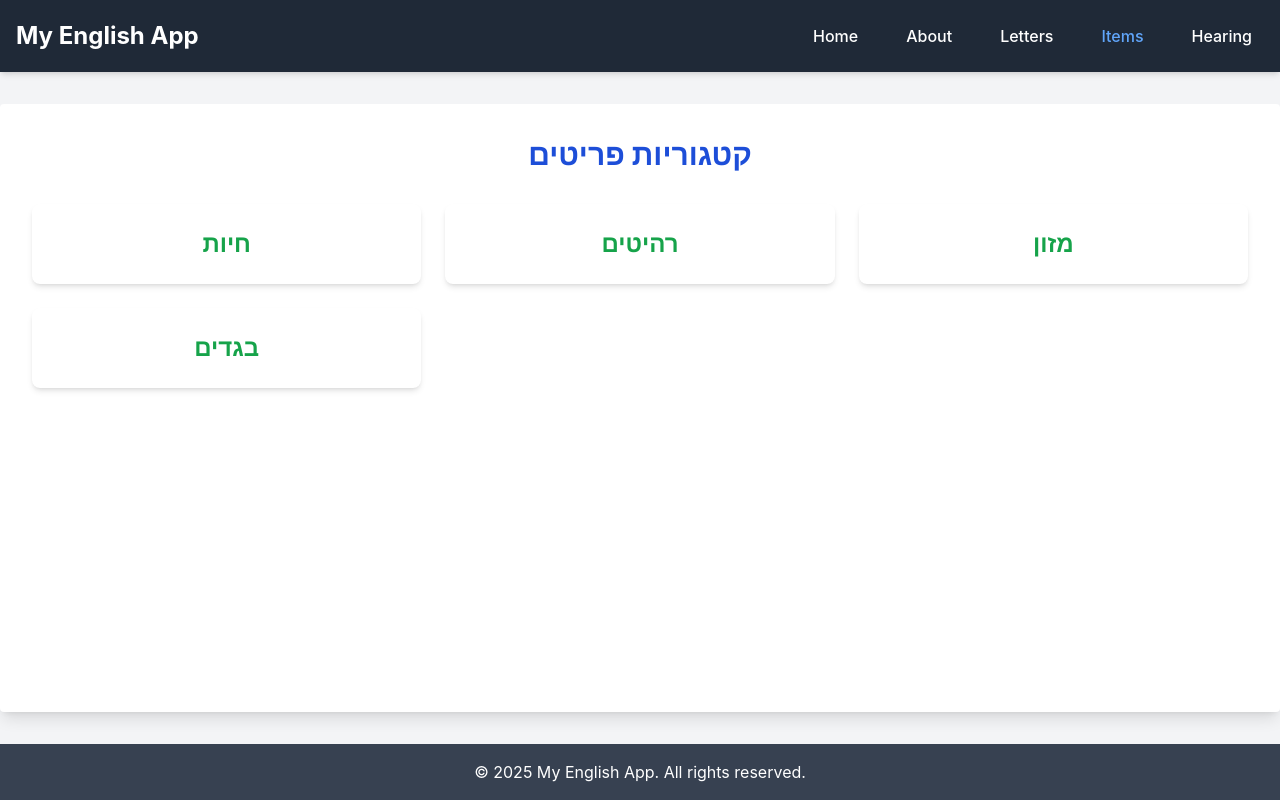
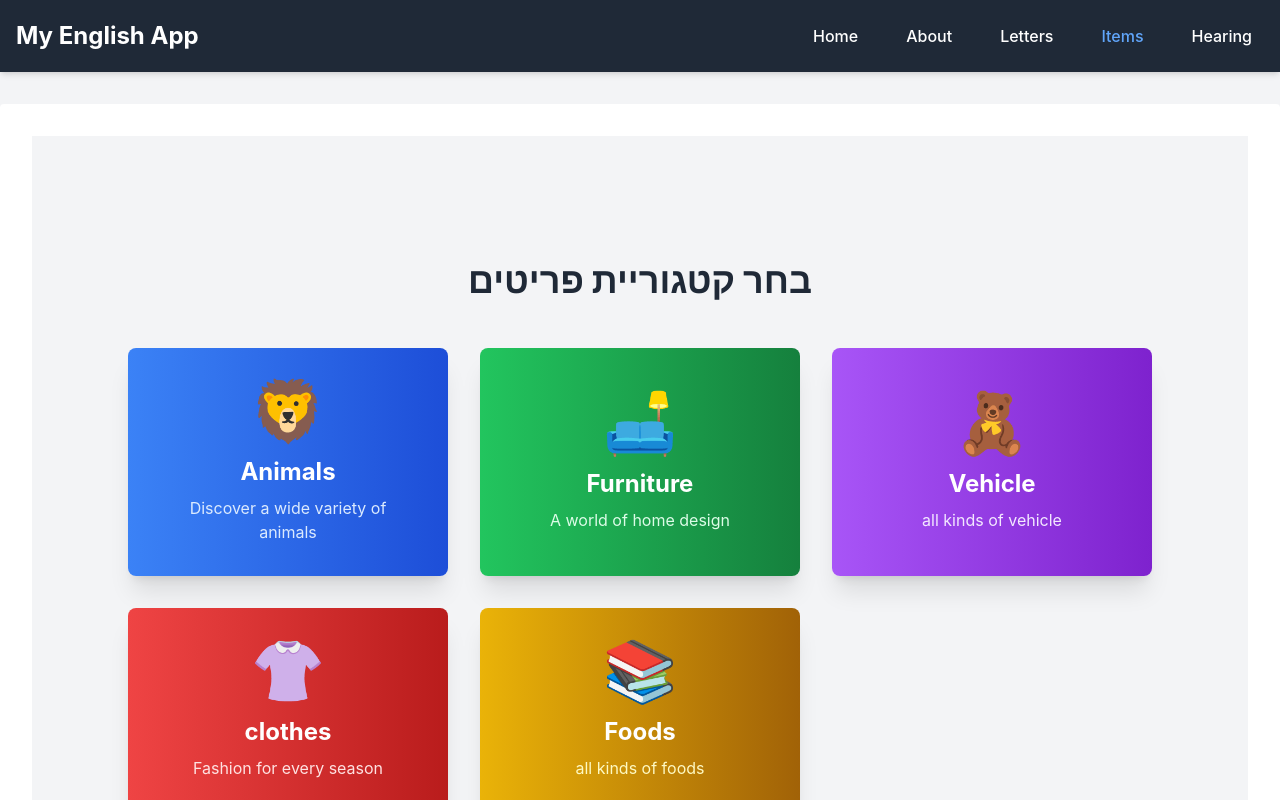
Before and after one commit to EmanuelTiran/English, a React (Create React App) app: page /Items in a window 1280 px wide. Shown: the top 800 px of the page. Built offline with nearby package versions, Linux system fonts and the light colour scheme.

Commit message:
first commit

```diff
--- a/src/components/Items.jsx
+++ b/src/components/Items.jsx
@@ -3,24 +3,79 @@ import { Link } from 'react-router-dom'; // נניח שאתה משתמש ב-reac
 
 const Items = () => {
   const categories = [
-    { name: 'חיות', path: '/animals' },
-    { name: 'רהיטים', path: '/furniture' },
-    { name: 'מזון', path: '/toys' },
-    { name: 'בגדים', path: '/clothes' },
+    {
+      name: 'Animals',
+      path: '/Animal1',
+      emoji: '🦁',
+      description: 'Discover a wide variety of animals',
+      gradientFrom: 'from-blue-500',
+      gradientTo: 'to-blue-700',
+      hoverFrom: 'hover:from-blue-600',
+      hoverTo: 'hover:to-blue-800',
+      textColor: 'text-blue-100'
+    },
+    {
+      name: 'Furniture',
+      path: '/furniture',
+      emoji: '🛋️',
+      description: 'A world of home design',
+      gradientFrom: 'from-green-500',
+      gradientTo: 'to-green-700',
+      hoverFrom: 'hover:from-green-600',
+      hoverTo: 'hover:to-green-800',
+      textColor: 'text-green-100'
+    },
+    {
+      name: 'Vehicle',
+      path: '/Vehicle',
+      emoji: '🧸',
+      description: 'all kinds of vehicle',
+      gradientFrom: 'from-purple-500',
+      gradientTo: 'to-purple-700',
+      hoverFrom: 'hover:from-purple-600',
+      hoverTo: 'hover:to-purple-800',
+      textColor: 'text-purple-100'
+    },
+    {
+      name: 'clothes',
+      path: '/Clothes',
+      emoji: '👚',
+      description: 'Fashion for every season',
+      gradientFrom: 'from-red-500',
+      gradientTo: 'to-red-700',
+      hoverFrom: 'hover:from-red-600',
+      hoverTo: 'hover:to-red-800',
+      textColor: 'text-red-100'
+    },
+    {
+      name: 'Foods',
+      path: '/Foods',
+      emoji: '📚',
+      description: 'all kinds of foods',
+      gradientFrom: 'from-yellow-500',
+      gradientTo: 'to-yellow-700',
+      hoverFrom: 'hover:from-yellow-600',
+      hoverTo: 'hover:to-yellow-800',
+      textColor: 'text-yellow-100'
+    },
   ];
 
   return (
-    <div className="items-container">
-      <h2 className="text-3xl font-bold text-center text-blue-700 mb-8">קטגוריות פריטים</h2>
-      <ul className="grid grid-cols-1 md:grid-cols-2 lg:grid-cols-3 gap-6">
+    <div className="flex flex-col items-center justify-center min-h-screen bg-gray-100 p-6">
+      <h1 className="text-4xl font-extrabold text-gray-800 mb-12">בחר קטגוריית פריטים</h1>
+      <div className="grid grid-cols-1 md:grid-cols-3 gap-8 max-w-5xl w-full">
         {categories.map((category) => (
-          <li key={category.name} className="bg-white rounded-lg shadow-md p-6 transform transition duration-300 hover:scale-105 hover:shadow-lg">
-            <Link to={category.path} className="block text-center text-2xl font-semibold text-green-600 hover:text-green-800">
-              {category.name}
-            </Link>
-          </li>
+          <Link
+            key={category.name}
+            to={category.path}
+            className={`bg-gradient-to-r ${category.gradientFrom} ${category.gradientTo} text-white rounded-lg shadow-xl p-8 flex flex-col items-center justify-center text-center transform transition-transform duration-300 hover:scale-105 ${category.hoverFrom} ${category.hoverTo}`}
+          >
+            <span className="text-6xl mb-4">{category.emoji}</span>
+            <h2 className="text-2xl font-bold mb-2">{category.name}</h2>
+            <p className={category.textColor}>{category.description}</p>
+          </Link>
         ))}
-      </ul>
+      </div>
     </div>
   );
 };
--- a/src/components/LettersHome.jsx
+++ b/src/components/LettersHome.jsx
@@ -1,83 +1,39 @@
-import React from 'react';
-import { Link } from 'react-router-dom'; // נניח שאתה משתמש ב-react-router-dom לניווט
+// components/LettersHome.js
+import React from "react";
+import { Link } from "react-router-dom"; // ודא שיש לך את react-router-dom מותקן
 
-const Items = () => {
-  const categories = [
-    {
-      name: 'Animals',
-      path: '/Animal1',
-      emoji: '🦁',
-      description: 'Discover a wide variety of animals',
-      gradientFrom: 'from-blue-500',
-      gradientTo: 'to-blue-700',
-      hoverFrom: 'hover:from-blue-600',
-      hoverTo: 'hover:to-blue-800',
-      textColor: 'text-blue-100'
-    },
-    {
-      name: 'Furniture',
-      path: '/furniture',
-      emoji: '🛋️',
-      description: 'A world of home design',
-      gradientFrom: 'from-green-500',
-      gradientTo: 'to-green-700',
-      hoverFrom: 'hover:from-green-600',
-      hoverTo: 'hover:to-green-800',
-      textColor: 'text-green-100'
-    },
-    {
-      name: 'Vehicle',
-      path: '/Vehicle',
-      emoji: '🧸',
-      description: 'all kinds of vehicle',
-      gradientFrom: 'from-purple-500',
-      gradientTo: 'to-purple-700',
-      hoverFrom: 'hover:from-purple-600',
-      hoverTo: 'hover:to-purple-800',
-      textColor: 'text-purple-100'
-    },
-    {
-      name: 'clothes',
-      path: '/Clothes',
-      emoji: '👚',
-      description: 'Fashion for every season',
-      gradientFrom: 'from-red-500',
-      gradientTo: 'to-red-700',
-      hoverFrom: 'hover:from-red-600',
-      hoverTo: 'hover:to-red-800',
-      textColor: 'text-red-100'
-    },
-    {
-      name: 'Foods',
-      path: '/Foods',
-      emoji: '📚',
-      description: 'all kinds of foods',
-      gradientFrom: 'from-yellow-500',
-      gradientTo: 'to-yellow-700',
-      hoverFrom: 'hover:from-yellow-600',
-      hoverTo: 'hover:to-yellow-800',
-      textColor: 'text-yellow-100'
-    },
-  ];
-
+export default function LettersHome() {
   return (
     <div className="flex flex-col items-center justify-center min-h-screen bg-gray-100 p-6">
-      <h1 className="text-4xl font-extrabold text-gray-800 mb-12">בחר קטגוריית פריטים</h1>
+      <h1 className="text-4xl font-extrabold text-gray-800 mb-12">בחר פעילות אותיות</h1>
       <div className="grid grid-cols-1 md:grid-cols-3 gap-8 max-w-5xl w-full">
-        {categories.map((category) => (
-          <Link
-            key={category.name}
-            to={category.path}
-            className={`bg-gradient-to-r ${category.gradientFrom} ${category.gradientTo} text-white rounded-lg shadow-xl p-8 flex flex-col items-center justify-center text-center transform transition-transform duration-300 hover:scale-105 ${category.hoverFrom} ${category.hoverTo}`}
-          >
-            <span className="text-6xl mb-4">{category.emoji}</span>
-            <h2 className="text-2xl font-bold mb-2">{category.name}</h2>
-            <p className={category.textColor}>{category.description}</p>
-          </Link>
-        ))}
+        <Link
+          to="/Letters"
+          className="bg-gradient-to-r from-blue-500 to-blue-700 text-white rounded-lg shadow-xl p-8 flex flex-col items-center justify-center text-center transform transition-transform duration-300 hover:scale-105 hover:from-blue-600 hover:to-blue-800"
+        >
+          <span className="text-6xl mb-4">🅰️</span>
+          <h2 className="text-2xl font-bold mb-2">התאמת אותיות</h2>
+          <p className="text-blue-100">תרגל זיהוי והתאמה של אותיות</p>
+        </Link>
+
+        <Link
+          to="/Letters2"
+          className="bg-gradient-to-r from-green-500 to-green-700 text-white rounded-lg shadow-xl p-8 flex flex-col items-center justify-center text-center transform transition-transform duration-300 hover:scale-105 hover:from-green-600 hover:to-green-800"
+        >
+          <span className="text-6xl mb-4">⌨️</span>
+          <h2 className="text-2xl font-bold mb-2">מקלדת אותיות</h2>
+          <p className="text-green-100">הקלד אותיות ושמע את הגייתן</p>
+        </Link>
+
+        <Link
+          to="/Letters3"
+          className="bg-gradient-to-r from-purple-500 to-purple-700 text-white rounded-lg shadow-xl p-8 flex flex-col items-center justify-center text-center transform transition-transform duration-300 hover:scale-105 hover:from-purple-600 hover:to-purple-800"
+        >
+          <span className="text-6xl mb-4">🔠</span>
+          <h2 className="text-2xl font-bold mb-2">סליידר אותיות</h2>
+          <p className="text-purple-100">עבור בין אותיות האלפבית ושמע אותן</p>
+        </Link>
       </div>
     </div>
   );
-};
-
-export default Items;
+}
```
